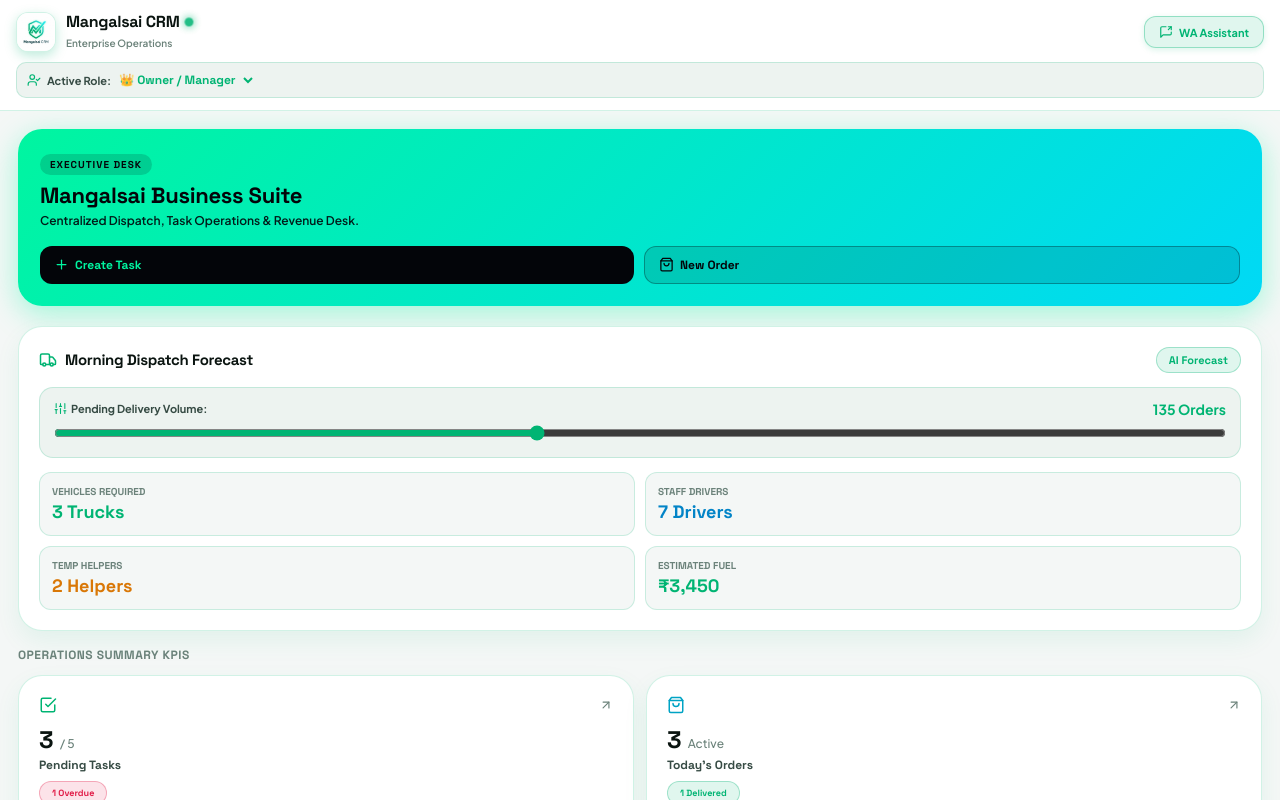
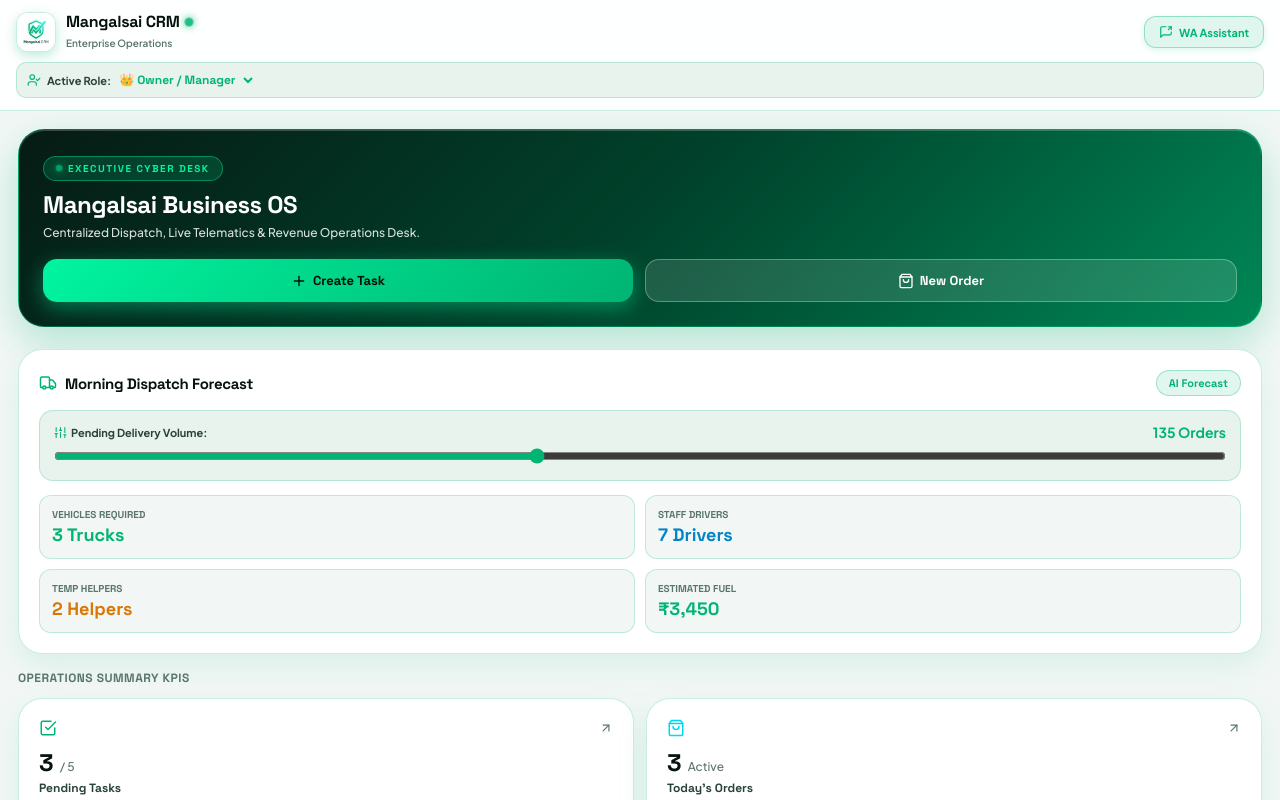
Before and after one commit to AbhishekYM/mangalsai-crm-mobile, a React (Vite) app: page / in a window 1280 px wide. Shown: the top 800 px of the page. Built offline with nearby package versions, Linux system fonts and the light colour scheme; the HTML template or start-up script is replaced by a standard one.

Commit message:
feat: Futuristic Cyber-Emerald design system & executive desk banner overhaul

```diff
--- a/src/index.css
+++ b/src/index.css
@@ -6,24 +6,26 @@
   --font-display: 'Space Grotesk', sans-serif;
   --font-body: 'Plus Jakarta Sans', sans-serif;
 
-  /* EXCLUSIVE PRISTINE LIGHT THEME */
-  --bg-app: #E2EAF4;
-  --bg-primary: #F4F7F6;
+  /* EXCLUSIVE FUTURISTIC PRISTINE CYBER LIGHT THEME */
+  --bg-app: #EAF2F0;
+  --bg-primary: #F2F7F5;
   --bg-card: #FFFFFF;
-  --bg-card-hover: #EDF3F0;
-  --bg-secondary: #EDF3F0;
+  --bg-card-hover: #EBF5F1;
+  --bg-secondary: #E8F3EE;
 
-  --border-color: rgba(0, 180, 115, 0.18);
-  --border-glow: rgba(0, 180, 115, 0.4);
+  --border-color: rgba(0, 180, 115, 0.22);
+  --border-glow: rgba(0, 245, 160, 0.5);
 
-  --text-primary: #0A1410;
-  --text-secondary: #364B44;
-  --text-muted: #6B827A;
+  --text-primary: #06120D;
+  --text-secondary: #2B423A;
+  --text-muted: #5B756C;
 
-  /* Signature Accents */
+  /* Signature Cyber-Emerald Accents */
   --accent-mint: #00B473;
-  --accent-cyan: #00A3C4;
-  --accent-gradient: linear-gradient(135deg, #00B473 0%, #00A3C4 100%);
+  --accent-neon: #00F5A0;
+  --accent-cyan: #00D9F6;
+  --accent-gradient: linear-gradient(135deg, #00F5A0 0%, #00B473 60%, #00A3C4 100%);
+  --accent-gradient-glow: linear-gradient(135deg, rgba(0, 245, 160, 0.2) 0%, rgba(0, 180, 115, 0.1) 100%);
 
   --status-success: #00B473;
   --status-success-bg: rgba(0, 180, 115, 0.12);
@@ -34,12 +36,12 @@
   --status-info: #0284C7;
   --status-info-bg: rgba(2, 132, 199, 0.12);
 
-  --header-bg: rgba(255, 255, 255, 0.96);
-  --bottom-nav-bg: rgba(255, 255, 255, 0.96);
+  --header-bg: rgba(255, 255, 255, 0.92);
+  --bottom-nav-bg: rgba(255, 255, 255, 0.94);
 
-  --shadow-sm: 0 2px 8px rgba(0, 0, 0, 0.04);
-  --shadow-md: 0 10px 25px rgba(0, 180, 115, 0.08);
-  --shadow-mint-glow: 0 0 20px rgba(0, 180, 115, 0.25);
+  --shadow-sm: 0 4px 14px rgba(0, 180, 115, 0.06);
+  --shadow-md: 0 12px 32px rgba(0, 180, 115, 0.1);
+  --shadow-mint-glow: 0 0 25px rgba(0, 245, 160, 0.35);
 }
 
 * {
--- a/src/screens/DashboardScreen.jsx
+++ b/src/screens/DashboardScreen.jsx
@@ -28,84 +28,104 @@ export const DashboardScreen = () => {
 
   return (
     <div className="screen-container">
-      {/* Electric Cyber-Emerald Hero Card */}
+      {/* Futuristic Cyber-Emerald Hero Banner */}
       <div style={{
-        background: 'linear-gradient(135deg, #00F5A0 0%, #00D9F6 100%)',
-        borderRadius: '24px',
-        padding: '22px',
-        color: '#030509',
-        marginBottom: '20px',
-        boxShadow: '0 8px 30px rgba(0, 245, 160, 0.35)',
+        background: 'linear-gradient(135deg, #061B14 0%, #00422B 50%, #008756 100%)',
+        borderRadius: '26px',
+        padding: '24px',
+        color: '#FFFFFF',
+        marginBottom: '22px',
+        boxShadow: '0 14px 40px rgba(0, 180, 115, 0.28), inset 0 1px 0 rgba(255, 255, 255, 0.2)',
         position: 'relative',
-        overflow: 'hidden'
+        overflow: 'hidden',
+        border: '1.5px solid rgba(0, 245, 160, 0.35)'
       }}>
+        {/* Background Glowing Vector Mesh */}
+        <div style={{
+          position: 'absolute',
+          top: '-50%',
+          right: '-20%',
+          width: '240px',
+          height: '240px',
+          borderRadius: '50%',
+          background: 'radial-gradient(circle, rgba(0, 245, 160, 0.25) 0%, transparent 70%)',
+          pointerEvents: 'none'
+        }} />
+
         <div style={{ position: 'relative', zIndex: 2 }}>
           <div style={{
             fontSize: '10px',
             fontWeight: '800',
             textTransform: 'uppercase',
-            letterSpacing: '1px',
-            background: 'rgba(3, 5, 9, 0.15)',
-            padding: '4px 10px',
-            borderRadius: '12px',
-            display: 'inline-block',
-            marginBottom: '8px',
+            letterSpacing: '1.5px',
+            background: 'rgba(0, 245, 160, 0.15)',
+            color: '#00F5A0',
+            border: '1px solid rgba(0, 245, 160, 0.4)',
+            padding: '5px 12px',
+            borderRadius: '20px',
+            display: 'inline-flex',
+            alignItems: 'center',
+            gap: '6px',
+            marginBottom: '10px',
             fontFamily: 'var(--font-display)'
           }}>
-            {activeRole === 'Manager' ? 'Executive Desk' : `${activeRole} Portal`}
+            <span className="pulse-dot-mint" style={{ width: '6px', height: '6px' }} />
+            {activeRole === 'Manager' ? 'Executive Cyber Desk' : `${activeRole} Portal`}
           </div>
 
-          <h2 style={{ fontSize: '22px', fontWeight: '700', fontFamily: 'var(--font-display)', lineHeight: 1.1, color: '#030509' }}>
-            Mangalsai Business Suite
+          <h2 style={{ fontSize: '24px', fontWeight: '800', fontFamily: 'var(--font-display)', lineHeight: 1.15, color: '#FFFFFF', letterSpacing: '-0.5px' }}>
+            Mangalsai Business OS
           </h2>
-          <p style={{ fontSize: '12px', marginTop: '6px', opacity: 0.9, fontWeight: '600', lineHeight: 1.4 }}>
-            Centralized Dispatch, Task Operations & Revenue Desk.
+          <p style={{ fontSize: '12px', marginTop: '6px', color: 'rgba(255, 255, 255, 0.85)', fontWeight: '500', lineHeight: 1.45 }}>
+            Centralized Dispatch, Live Telematics & Revenue Operations Desk.
           </p>
 
-          {/* Quick Action Buttons */}
-          <div style={{ display: 'flex', gap: '10px', marginTop: '16px' }}>
+          {/* Futuristic Quick Action Buttons */}
+          <div style={{ display: 'flex', gap: '12px', marginTop: '18px' }}>
             <button
               onClick={() => setIsCreateTaskOpen(true)}
               style={{
                 flex: 1,
-                padding: '10px 14px',
-                borderRadius: '12px',
-                background: '#030509',
-                color: '#00F5A0',
+                padding: '12px 16px',
+                borderRadius: '14px',
+                background: 'linear-gradient(135deg, #00F5A0 0%, #00B473 100%)',
+                color: '#030E09',
                 border: 'none',
-                fontSize: '12px',
-                fontWeight: '700',
+                fontSize: '13px',
+                fontWeight: '800',
                 fontFamily: 'var(--font-display)',
                 display: 'flex',
                 alignItems: 'center',
-                justify: 'center',
+                justifyContent: 'center',
                 gap: '6px',
+                boxShadow: '0 6px 20px rgba(0, 245, 160, 0.4)',
                 cursor: 'pointer'
               }}
             >
-              <Plus size={15} /> Create Task
+              <Plus size={16} /> Create Task
             </button>
 
             <button
               onClick={() => setIsCreateOrderOpen(true)}
               style={{
                 flex: 1,
-                padding: '10px 14px',
-                borderRadius: '12px',
-                background: 'rgba(3, 5, 9, 0.12)',
-                color: '#030509',
-                border: '1px solid rgba(3, 5, 9, 0.3)',
-                fontSize: '12px',
+                padding: '12px 16px',
+                borderRadius: '14px',
+                background: 'rgba(255, 255, 255, 0.12)',
+                color: '#FFFFFF',
+                border: '1px solid rgba(255, 255, 255, 0.3)',
+                backdropFilter: 'blur(10px)',
+                fontSize: '13px',
                 fontWeight: '700',
                 fontFamily: 'var(--font-display)',
                 display: 'flex',
                 alignItems: 'center',
-                justify: 'center',
+                justifyContent: 'center',
                 gap: '6px',
                 cursor: 'pointer'
               }}
             >
-              <ShoppingBag size={15} /> New Order
+              <ShoppingBag size={16} /> New Order
             </button>
           </div>
         </div>
```
